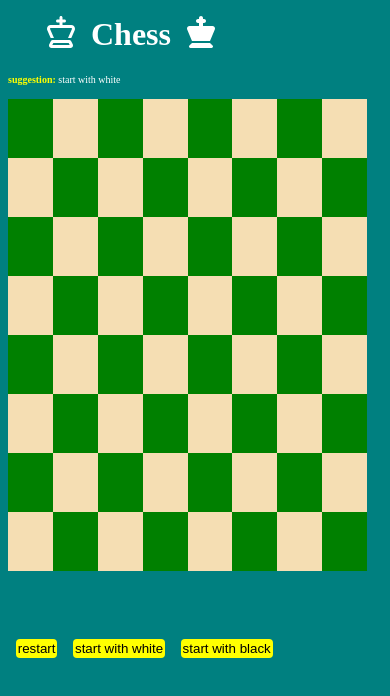
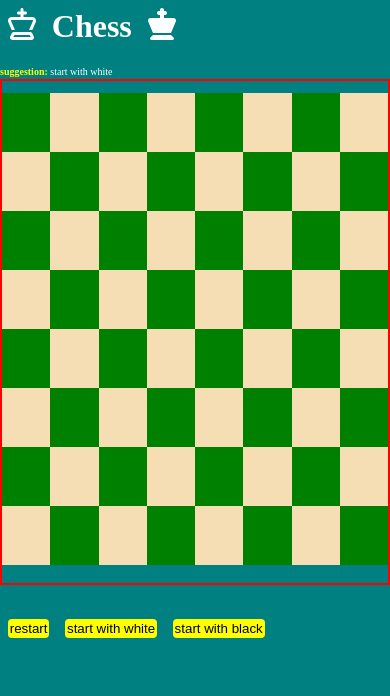
Before and after one commit to hanu329/Chess01, a React (Vite) app: page / in a window 390 px wide. Shown: the top 696 px of the page. Built offline with nearby package versions, Linux system fonts and the light colour scheme.

Commit message:
mr right

```diff
--- a/public/css/chessboard.css
+++ b/public/css/chessboard.css
@@ -90,8 +90,15 @@ button:active{
   box-shadow: rgba(0, 0, 0, 0.25) 0px 54px 55px, rgba(0, 0, 0, 0.12) 0px -12px 30px, rgba(0, 0, 0, 0.12) 0px 4px 6px, rgba(0, 0, 0, 0.17) 0px 12px 13px, rgba(0, 0, 0, 0.09) 0px -3px 5px;
   transition: 4s;
 }
+*{
+  margin:0px;
+  padding:0px;
+  box-sizing: border-box;
+}
 @media screen and (max-width:30rem) {
-  .ccontainer{
+
+  .container{
+
     margin-left:2vw;
   }
 
@@ -101,10 +108,11 @@ button:active{
     margin-left:0rem
   }
   .toggleDiv1{
-    width:12%;
+    width:12.5%;
     height:7vh;
   }
   .mainDiv{
+    border:2px solid red;
     display:block;
     height:60vh;
 
@@ -156,7 +164,7 @@ button:active{
     margin-bottom:5vw;
   }
   .toggleDiv1{
-    width:12%;
+    width:12.5%;
     height:8vh;
   }
   .mainDiv{
```
